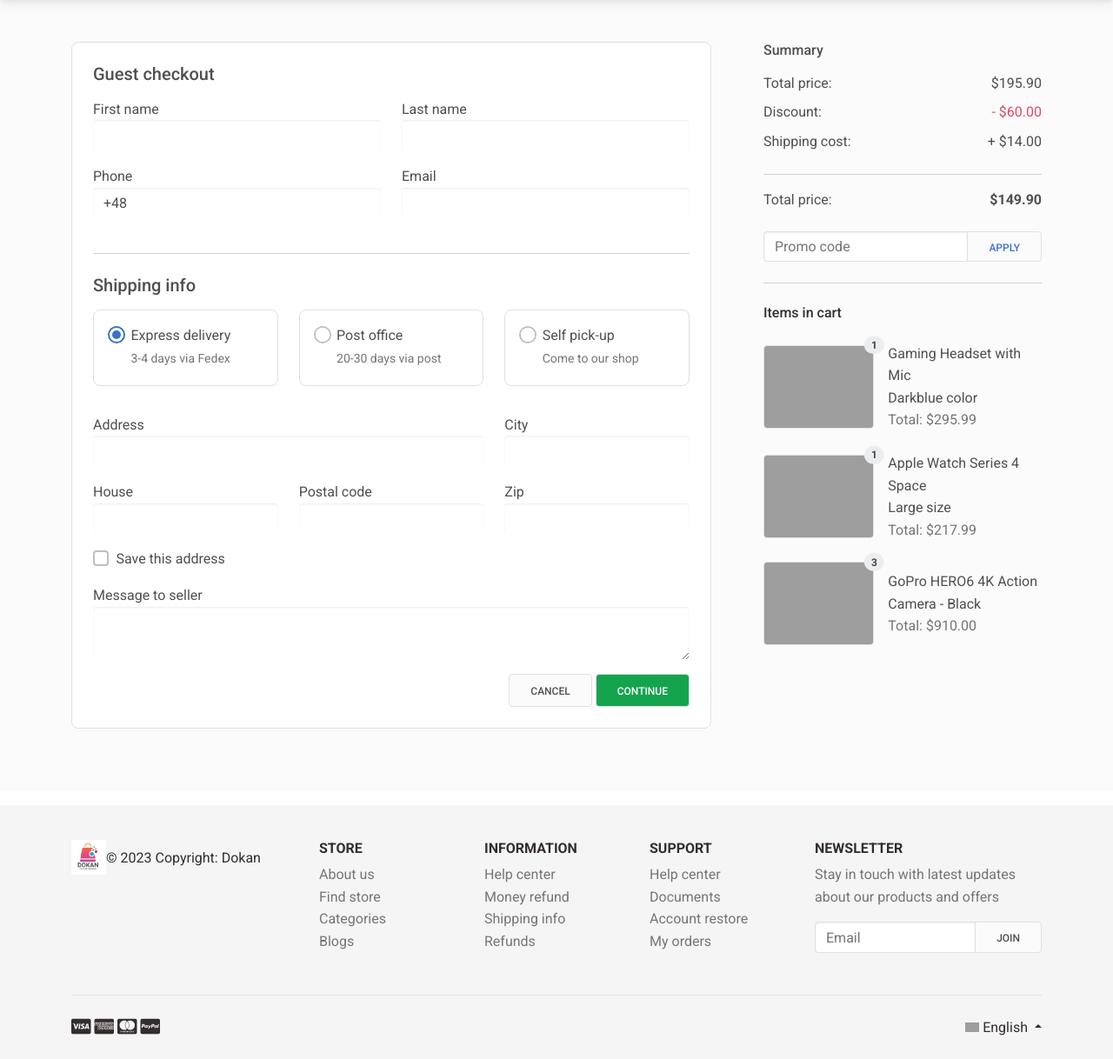
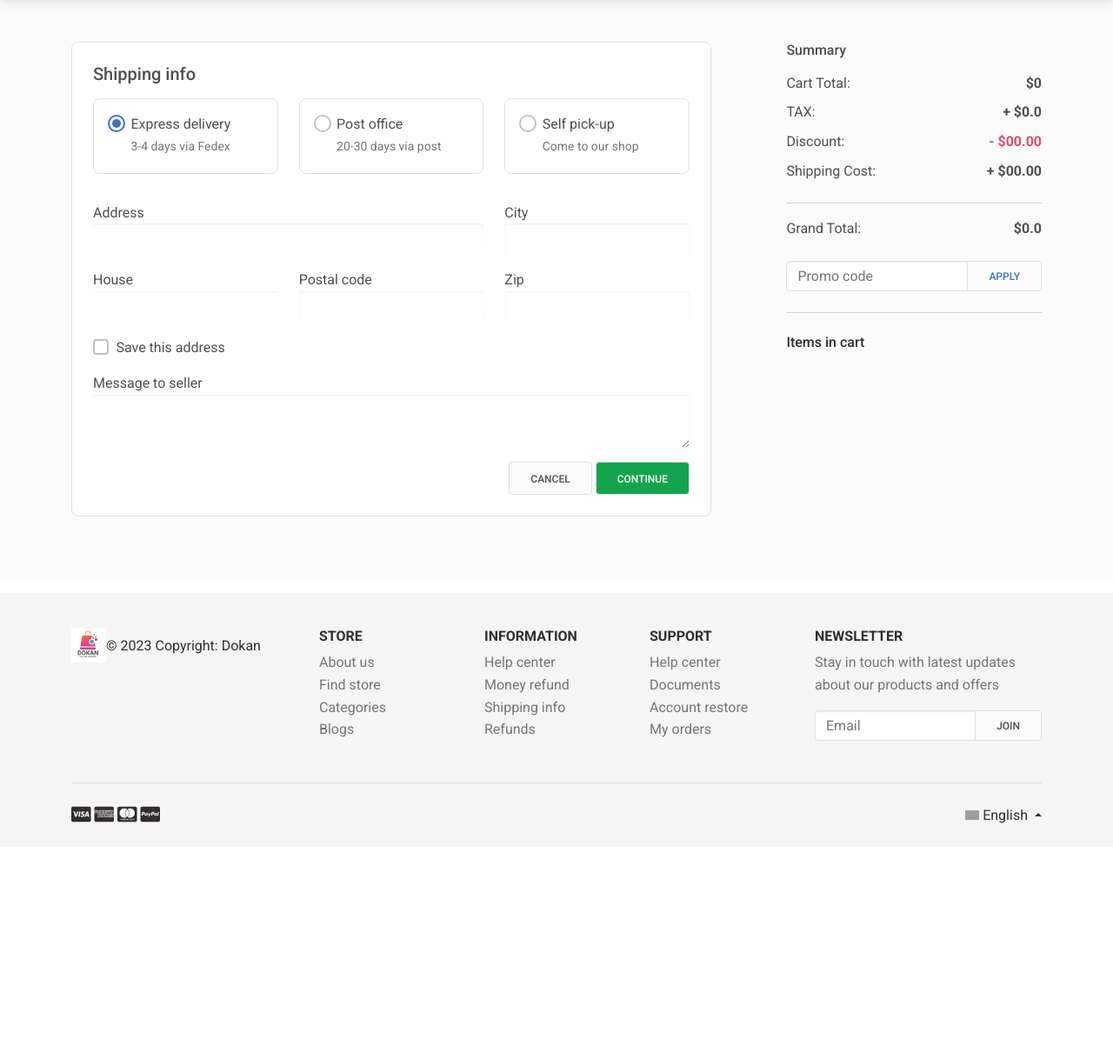
Before and after one commit to nshrest23/dokan, a Django app: page /checkout in a window 1280 px wide. Shown: the part 132-1350 px from the top of the page at 87% size. After the commit the page ends 1079 px from the top, so only its background shows below. Run offline with Django 4.2, Linux system fonts and the light colour scheme; tables that the repository leaves empty hold one stand-in row (values such as "Sample post"); some libraries are stand-ins or nearby versions; grey boxes are pictures that could not be loaded.

Commit message:
day11 - added cart and checkout pages

```diff
--- a/orders/urls.py
+++ b/orders/urls.py
@@ -7,5 +7,5 @@
     path("order", views.order, name="order_page"),
     path("addcart/<int:product_id>", views.add_cart, name="addcart_page"),
     path("deletecart/<int:cart_id>", views.delete_cart, name="deletecart_page"),
-    path("update_cart/<int:cart_id>/<int:qty>", views.update_cart, name="updatecart_page"),
+    path("updatecart/<int:cart_id>", views.update_cart, name="updatecart_page"),
 ]
--- a/orders/views.py
+++ b/orders/views.py
@@ -26,24 +26,30 @@
     cart_data = {
         "user": request.user,
         "product": product,
-        "quantity": product.quantity,
+        "quantity": 1,
         "total": product.price,
     }
     check_cart = Cart.objects.filter(user_id=request.user.pk, product_id=product_id)
-    if check_cart:
-        pass
-
-    Cart.objects.create(**cart_data)
+    if check_cart.exists():
+        cart = check_cart.first()
+        cart.quantity = cart.quantity + 1
+        cart.total = cart.quantity * product.price
+        if product.quantity >= cart.quantity:
+            cart.save()
+    else:
+        Cart.objects.create(**cart_data)
     return redirect("/cart")
 
 @login_required
-def update_cart(request, cart_id, qty):
+def update_cart(request, cart_id):
     cart = Cart.objects.get(pk=cart_id)
-    cart.quantity = qty
-    cart.save()
+    if request.method == "POST":
+        qty = request.POST.get("qty")
+        cart.quantity = qty
+        cart.total = int(qty) * cart.product.price
+        if cart.product.quantity >= int(qty):
+            cart.save()
     return redirect("/cart")
-
-
 
 @login_required
 def delete_cart(request, cart_id):
@@ -53,7 +59,14 @@
 
 #@login_required
 def checkout(request):
-    return render(request, template_name="checkout.html")
+    carts = Cart.objects.filter(user=request.user.pk)
+    cart_total = sum([cart.total for cart in carts])
+    tax_total = cart_total * 0.13
+    discount = 0
+    shipping_cost = 0
+    grand_total = cart_total + tax_total + shipping_cost - discount
+    context = {"carts": carts, "cart_total": cart_total, "tax_total": tax_total, "discount": discount, "shipping_cost": shipping_cost, "grand_total": grand_total }
+    return render(request, "checkout.html", context)
 
 #@login_required
 def order(request):
--- a/templates/checkout.html
+++ b/templates/checkout.html
@@ -8,39 +8,6 @@
           <!-- Checkout -->
           <div class="card shadow-0 border">
             <div class="p-4">
-              <h5 class="card-title mb-3">Guest checkout</h5>
-              <div class="row">
-                <div class="col-6 mb-3">
-                  <p class="mb-0">First name</p>
-                  <div class="form-outline">
-                    <input type="text" id="typeText" placeholder="Type here" class="form-control" />
-                  </div>
-                </div>
-
-                <div class="col-6">
-                  <p class="mb-0">Last name</p>
-                  <div class="form-outline">
-                    <input type="text" id="typeText" placeholder="Type here" class="form-control" />
-                  </div>
-                </div>
-
-                <div class="col-6 mb-3">
-                  <p class="mb-0">Phone</p>
-                  <div class="form-outline">
-                    <input type="tel" id="typePhone" value="+48 " class="form-control" />
-                  </div>
-                </div>
-
-                <div class="col-6 mb-3">
-                  <p class="mb-0">Email</p>
-                  <div class="form-outline">
-                    <input type="email" id="typeEmail" placeholder="example@gmail.com" class="form-control" />
-                  </div>
-                </div>
-              </div>
-
-              <hr class="my-4" />
-
               <h5 class="card-title mb-3">Shipping info</h5>
 
               <div class="row mb-3">
@@ -143,21 +110,25 @@
           <div class="ms-lg-4 mt-4 mt-lg-0" style="max-width: 320px;">
             <h6 class="mb-3">Summary</h6>
             <div class="d-flex justify-content-between">
-              <p class="mb-2">Total price:</p>
-              <p class="mb-2">$195.90</p>
+              <p class="mb-2">Cart Total:</p>
+              <p class="mb-2 fw-bold">${{ cart_total }}</p>
+            </div>
+            <div class="d-flex justify-content-between">
+              <p class="mb-2">TAX:</p>
+              <p class="mb-2 fw-bold">+ ${{ tax_total }}</p>
             </div>
             <div class="d-flex justify-content-between">
               <p class="mb-2">Discount:</p>
-              <p class="mb-2 text-danger">- $60.00</p>
+              <p class="mb-2 fw-bold text-danger">- $00.00</p>
             </div>
             <div class="d-flex justify-content-between">
-              <p class="mb-2">Shipping cost:</p>
-              <p class="mb-2">+ $14.00</p>
+              <p class="mb-2">Shipping Cost:</p>
+              <p class="mb-2 fw-bold">+ $00.00</p>
             </div>
             <hr />
             <div class="d-flex justify-content-between">
-              <p class="mb-2">Total price:</p>
-              <p class="mb-2 fw-bold">$149.90</p>
+              <p class="mb-2">Grand Total:</p>
+              <p class="mb-2 fw-bold">${{ grand_total }}</p>
             </div>
 
             <div class="input-group mt-3 mb-4">
@@ -167,51 +138,24 @@
 
             <hr />
             <h6 class="text-dark my-4">Items in cart</h6>
-
+            {% for c in carts %}
             <div class="d-flex align-items-center mb-4">
               <div class="me-3 position-relative">
                 <span class="position-absolute top-0 start-100 translate-middle badge rounded-pill badge-secondary">
-                  1
+                  {{ c.quantity }}
                 </span>
-                <img src="https://bootstrap-ecommerce.com/bootstrap5-ecommerce/images/items/7.webp" style="height: 96px; width: 96x;" class="img-sm rounded border" />
+                <img src="{{ c.product.product_img }}" style="height: 96px; width: 96x;" class="img-sm rounded border" />
               </div>
               <div class="">
-                <a href="#" class="nav-link">
-                  Gaming Headset with Mic <br />
-                  Darkblue color
+                <a href="{% url 'product_page' product_id=c.product.pk %}" class="nav-link">
+                  {{ c.product.title }} <br />
+                  {{ c.product.category }}
                 </a>
-                <div class="price text-muted">Total: $295.99</div>
+                <div class="price  text-primary ms-2">Total: ${{ c.total|floatformat:2 }}</div>
               </div>
             </div>
+            {% endfor %}
 
-            <div class="d-flex align-items-center mb-4">
-              <div class="me-3 position-relative">
-                <span class="position-absolute top-0 start-100 translate-middle badge rounded-pill badge-secondary">
-                  1
-                </span>
-                <img src="https://bootstrap-ecommerce.com/bootstrap5-ecommerce/images/items/5.webp" style="height: 96px; width: 96x;" class="img-sm rounded border" />
-              </div>
-              <div class="">
-                <a href="#" class="nav-link">
-                  Apple Watch Series 4 Space <br />
-                  Large size
-                </a>
-                <div class="price text-muted">Total: $217.99</div>
-              </div>
-            </div>
-
-            <div class="d-flex align-items-center mb-4">
-              <div class="me-3 position-relative">
-                <span class="position-absolute top-0 start-100 translate-middle badge rounded-pill badge-secondary">
-                  3
-                </span>
-                <img src="https://bootstrap-ecommerce.com/bootstrap5-ecommerce/images/items/1.webp" style="height: 96px; width: 96x;" class="img-sm rounded border" />
-              </div>
-              <div class="">
-                <a href="#" class="nav-link">GoPro HERO6 4K Action Camera - Black</a>
-                <div class="price text-muted">Total: $910.00</div>
-              </div>
-            </div>
           </div>
         </div>
       </div>
```
Also changed, not shown: templates/cart.html (+7 -5 lines), templates/index.html (+8 -0 lines), templates/product.html (+9 -0 lines).
